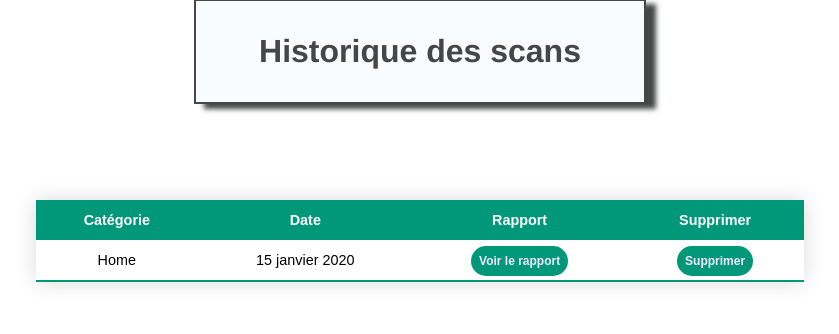
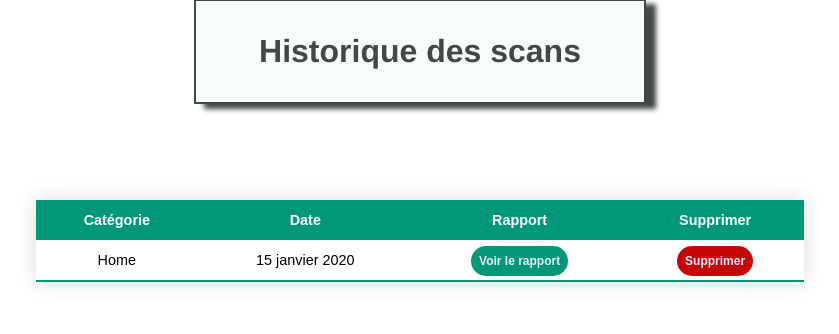
Before and after one commit to dsgdops/dsgScanpp, a Django app: page /scan/ in a window 1280 px wide. Shown: the part 173-507 px from the top of the page, without its empty margins (220-1059 px from the left). Run offline with Django 4.2, Linux system fonts and the light colour scheme; data comes from the database, SQL or seed files in the repository; both versions use the stored data as it was after the commit; tables that the repository leaves empty hold one stand-in row (values such as "Sample post").

Commit message:
Change delete button color

```diff
--- a/src/scan/templates/scan/list_host.html
+++ b/src/scan/templates/scan/list_host.html
@@ -19,7 +19,7 @@
             <tr>
                 <td>{{ host.host }}</td>
                 <td>{{ host.categorie }}</td>
-                <td><a class="boutton" href="{% url 'host_delete' host.id %}">Supprimer</a></td>
+                <td><a class="boutton" style="background-color: #c40808;" href="{% url 'host_delete' host.id %}">Supprimer</a></td>
             </tr>
         {% empty %}
             <tr>
--- a/src/scan/templates/scan/scan_history.html
+++ b/src/scan/templates/scan/scan_history.html
@@ -21,7 +21,7 @@
                 <td>{{ scan.categorie }}</td>
                 <td>{{ scan.date }}</td>
                 <td><a class="boutton" href="{% url 'scan_details' scan.scan_id %}">Voir le rapport</a></td>
-                <td><a class="boutton" href="{% url 'scan_delete' scan.scan_id %}">Supprimer</a></td>
+                <td><a class="boutton" style="background-color: #c40808;" href="{% url 'scan_delete' scan.scan_id %}">Supprimer</a></td>
 
             </tr>
         {% empty %}
```
Also changed, not shown: src/db.sqlite3.
